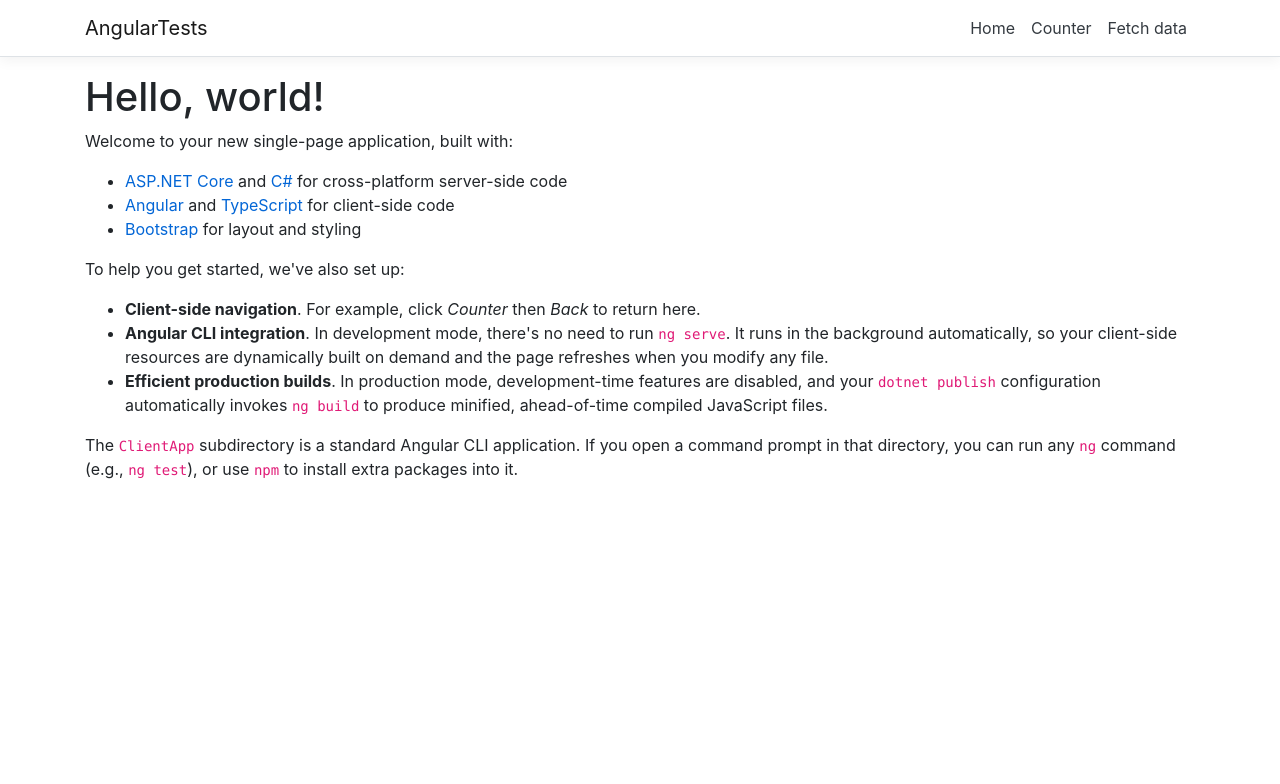
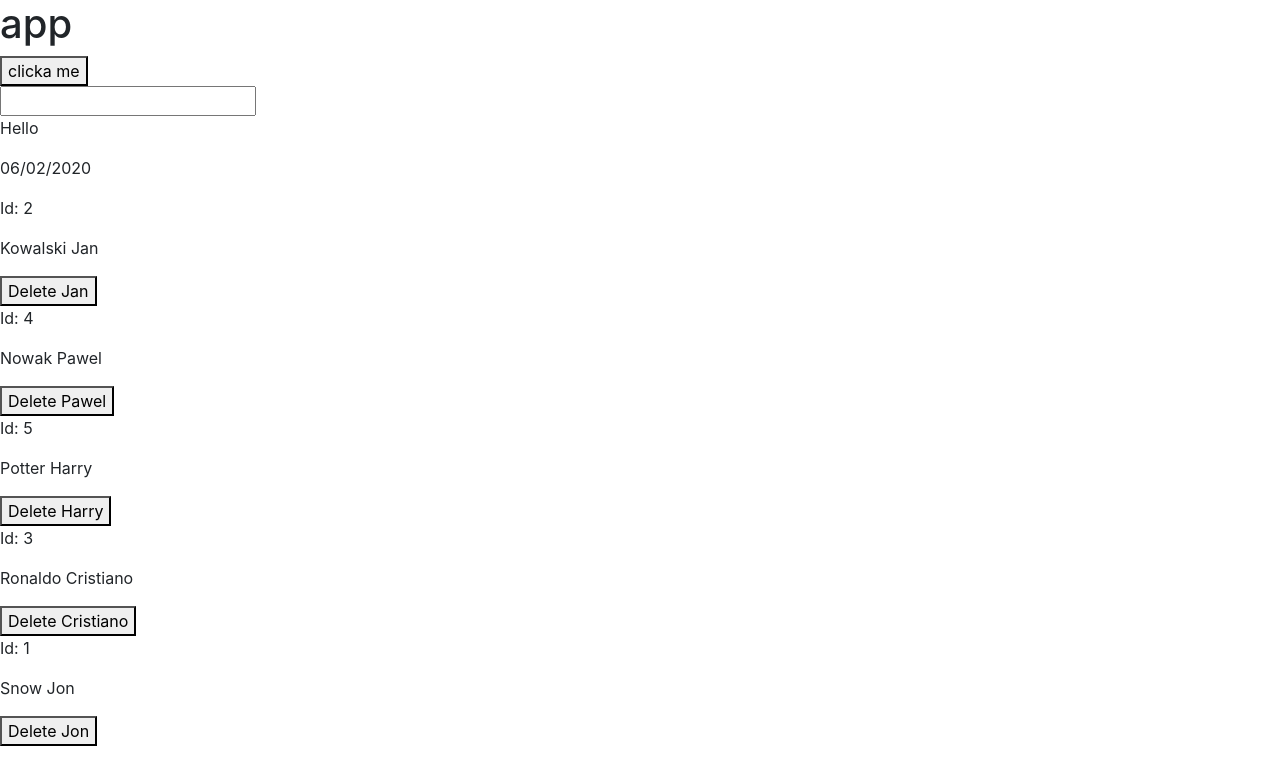
Before and after one commit to Rixikso/Azure, an Angular app in the folder AngularTests/ClientApp/: page / in a window 1280 px wide. Shown: the top 784 px of the page. Built offline with nearby package versions, Linux system fonts and the light colour scheme.

Commit message:
Fix: updated to the workshop setup

```diff
--- a/AngularTests/ClientApp/src/app/app.component.html
+++ b/AngularTests/ClientApp/src/app/app.component.html
@@ -1,13 +1,13 @@
-<body>
+<!-- <body>
   <app-nav-menu></app-nav-menu>
   <div class="container">
     <router-outlet></router-outlet>
   </div>
-</body>
+</body> -->
 
-<!-- <div>
+<div>
   <h1>
     {{ title }}
   </h1>
   <app-user-list></app-user-list>
-</div> -->
+</div>
--- a/AngularTests/ClientApp/src/app/components/user/user.component.html
+++ b/AngularTests/ClientApp/src/app/components/user/user.component.html
@@ -2,5 +2,4 @@
     <p>Id: {{ childUser.id }}</p>
     <p>{{ childUser.lastName }} {{ childUser.name }}</p>
     <button (click)="delete(childUser)">Delete {{ childUser.name }}</button>
-
 </ng-container>
```
